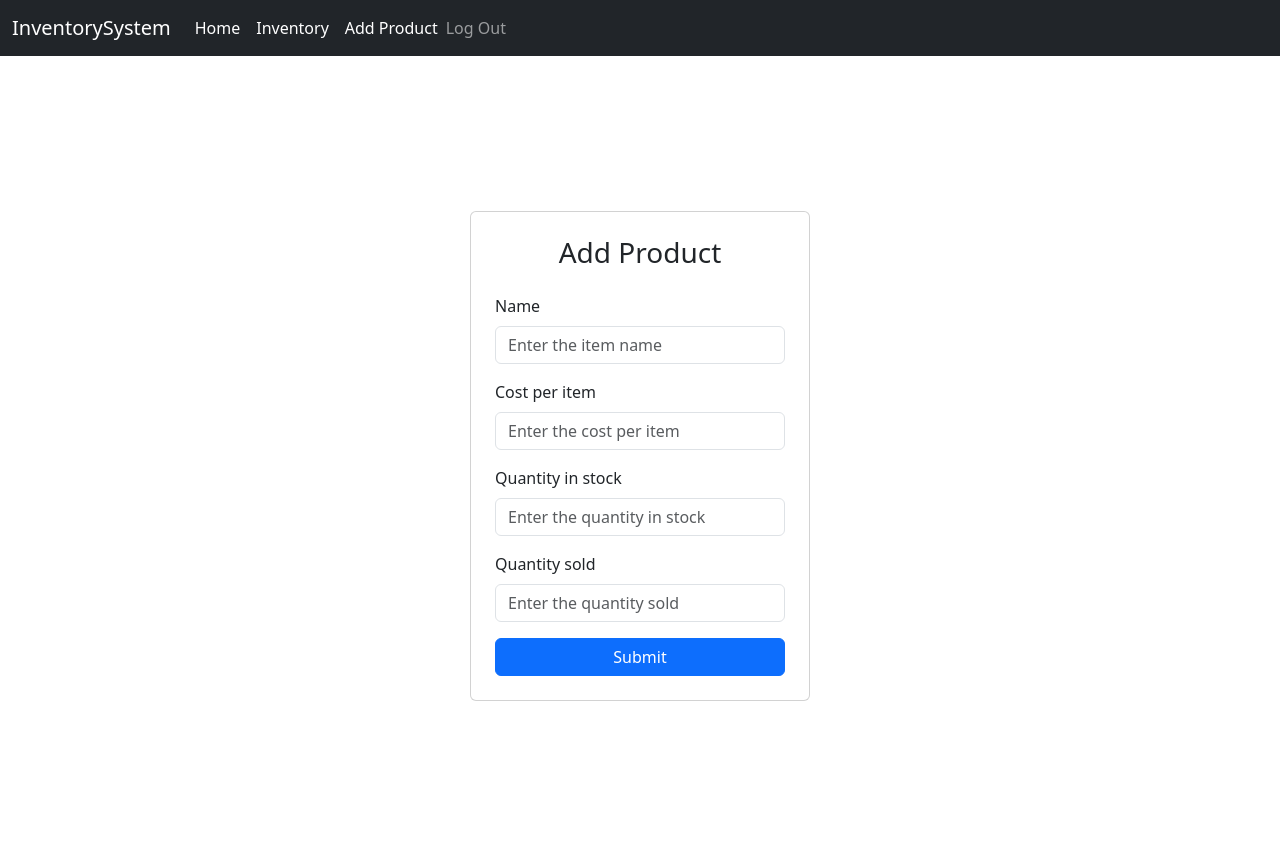
After one commit to Purnendu-tudu/EasyInventoryMM, a Django app: page /inventory/addProduct/ in a window 1280 px wide. The commit adds this page. Run offline with Django 5.2, Linux system fonts and the light colour scheme; a user stored in the database is signed in; some libraries are stand-ins or nearby versions.

Commit message:
Added Crud functionality

```diff
--- /dev/null
+++ b/easyInvMgm/app/forms.py
@@ -0,0 +1,13 @@
+from django.forms import ModelForm
+from .models import Inventory
+
+class AddInventoryForm(ModelForm):
+    class Meta:
+        model = Inventory
+        fields = ['name', 'cost_per_item', 'quantity_in_stock', 'quantity_sold']
+
+
+class UpdateInventoryFrom(ModelForm):
+    class Meta:
+        model = Inventory
+        fields = ['name', 'cost_per_item', 'quantity_in_stock', 'quantity_sold']
--- a/easyInvMgm/app/models.py
+++ b/easyInvMgm/app/models.py
@@ -3,7 +3,7 @@ from django.db import models
 # Create your models here.
 
 class Inventory(models.Model):
-    name = models.CharField(max_length=100,null=False, unique=True, blank=False)
+    name = models.CharField(max_length=100,null=False, blank=False)
     cost_per_item = models.DecimalField(max_digits=19, decimal_places=2, null=False, blank=False)
     quantity_in_stock = models.IntegerField(null=False, blank=False)
     quantity_sold = models.IntegerField(null=False, blank=False)
--- a/easyInvMgm/app/urls.py
+++ b/easyInvMgm/app/urls.py
@@ -1,8 +1,13 @@
 from django.urls import path
 
-from .views import index , inventory_list
+from .views import index , inventory_list, per_producut_view, add_product, delete_product, update_product
 
 urlpatterns = [
     path("",index, name="index"),
-    path("inventorylist/", inventory_list, name="inventoryList")
+    path("inventorylist/", inventory_list, name="inventoryList"),
+    path("product/<int:pk>", per_producut_view, name="product" ),
+    path("addProduct/",add_product, name="addProduct"),
+    path("delete/<int:pk>",delete_product, name="deleteProduct"),
+    path("update/<int:pk>",update_product, name="updateProduct"),
+
 ]
--- a/easyInvMgm/app/views.py
+++ b/easyInvMgm/app/views.py
@@ -1,6 +1,15 @@
-from django.shortcuts import get_object_or_404, render
+from django.shortcuts import get_object_or_404, render, redirect
+
+# here is the decoratores to prevent unauthorized access
+from django.contrib.auth.decorators import login_required
 
 from .models import Inventory
+
+# here we are importing our forms
+from .forms import AddInventoryForm, UpdateInventoryFrom
+
+
+
 
 # Create your views here.
 
@@ -10,7 +19,7 @@ def index(request):
     }
     return render(request, "inventory/index.html", context=context)
 
-
+@login_required
 def inventory_list(request):
     inventories = Inventory.objects.all()
 
@@ -22,11 +31,60 @@ def inventory_list(request):
 
     return render(request, "inventory/inventory_list.html" , context=context)
 
-
-def per_producut(request, pk):
+@login_required
+def per_producut_view(request, pk):
     inventory = get_object_or_404(Inventory, pk=pk)
     context = {
         'inventory' : inventory
     }
 
-    return render(request, "inventory/per_prodcut.html", context=context)
+    return render(request, "inventory/per_product.html", context=context)
+
+
+@login_required
+def add_product(request):
+    if request.method == "POST":
+        add_form = AddInventoryForm(data=request.POST)
+        if add_form.is_valid():
+            new_inventory = add_form.save(commit=False)
+            new_inventory.sales = float(add_form.data['cost_per_item']) * float(add_form.data['quantity_sold'])
+            new_inventory.save()
+            return redirect("/inventory/inventorylist/")
+
+    else:
+        add_form = AddInventoryForm()
+
+    context = {
+        "form" : add_form
+    }
+
+    return render(request, "inventory/inventory_add.html", context=context )
+
+@login_required
+def delete_product(request, pk):
+    inventory = get_object_or_404(Inventory, pk=pk)
+    inventory.delete()
+    return redirect("/inventory/inventorylist/")
+
+@login_required
+def update_product(request, pk):
+    inventory = get_object_or_404(Inventory, pk=pk)
+
+    if request.method == "POST":
+        updateForm = UpdateInventoryFrom(data=request.POST)
+        if updateForm.is_valid():
+            inventory.name = updateForm.data['name']
+            inventory.cost_per_item = updateForm.data['cost_per_item']
+            inventory.quantity_in_stock = updateForm.data['quantity_in_stock']
+            inventory.quantity_sold = updateForm.data['quantity_sold']
+            inventory.sales = float(inventory.cost_per_item) * float(inventory.quantity_sold)
+            inventory.save()
+            return redirect("/inventory/inventorylist/")
+    else:
+        updateForm = UpdateInventoryFrom(instance=inventory)
+
+    context = {
+        "form" : updateForm
+    }
+
+    return render(request, "inventory/inventory_update.html", context=context)
--- /dev/null
+++ b/easyInvMgm/templates/inventory/inventory_add.html
@@ -0,0 +1,80 @@
+{% extends "../layout.html" %}
+
+{% block content %}
+<div class="container d-flex justify-content-center align-items-center min-vh-100">
+    <div class="row w-100">
+      <div class="col-md-4 mx-auto">
+        <div class="card p-4">
+          <h3 class="text-center mb-4">Add Product</h3>
+
+          <!-- Check if there are any non-field errors (general form errors) -->
+          {% if form.non_field_errors %}
+          <div class="alert alert-danger">
+            {% for error in form.non_field_errors %}
+              <p>{{ error }}</p>
+            {% endfor %}
+          </div>
+          {% endif %}
+
+          <form method="POST">
+            {% csrf_token %}
+
+            <!-- Name Field with Error Handling -->
+            <div class="mb-3">
+              <label for="id_name" class="form-label">Name</label>
+              <input type="text" class="form-control {% if form.name.errors %}is-invalid{% endif %}" id="id_name" name="name" maxlength="100" required placeholder="Enter the item name">
+              {% if form.name.errors %}
+              <div class="invalid-feedback">
+                {% for error in form.name.errors %}
+                  <p>{{ error }}</p>
+                {% endfor %}
+              </div>
+              {% endif %}
+            </div>
+
+            <!-- Cost per Item Field with Error Handling -->
+            <div class="mb-3">
+              <label for="id_cost_per_item" class="form-label">Cost per item</label>
+              <input type="number" class="form-control {% if form.cost_per_item.errors %}is-invalid{% endif %}" id="id_cost_per_item" name="cost_per_item" step="0.01" required placeholder="Enter the cost per item">
+              {% if form.cost_per_item.errors %}
+              <div class="invalid-feedback">
+                {% for error in form.cost_per_item.errors %}
+                  <p>{{ error }}</p>
+                {% endfor %}
+              </div>
+              {% endif %}
+            </div>
+
+            <!-- Quantity in Stock Field with Error Handling -->
+            <div class="mb-3">
+              <label for="id_quantity_in_stock" class="form-label">Quantity in stock</label>
+              <input type="number" class="form-control {% if form.quantity_in_stock.errors %}is-invalid{% endif %}" id="id_quantity_in_stock" name="quantity_in_stock" required placeholder="Enter the quantity in stock">
+              {% if form.quantity_in_stock.errors %}
+              <div class="invalid-feedback">
+                {% for error in form.quantity_in_stock.errors %}
+                  <p>{{ error }}</p>
+                {% endfor %}
+              </div>
+              {% endif %}
+            </div>
+
+            <!-- Quantity Sold Field with Error Handling -->
+            <div class="mb-3">
+              <label for="id_quantity_sold" class="form-label">Quantity sold</label>
+              <input type="number" class="form-control {% if form.quantity_sold.errors %}is-invalid{% endif %}" id="id_quantity_sold" name="quantity_sold" required placeholder="Enter the quantity sold">
+              {% if form.quantity_sold.errors %}
+              <div class="invalid-feedback">
+                {% for error in form.quantity_sold.errors %}
+                  <p>{{ error }}</p>
+                {% endfor %}
+              </div>
+              {% endif %}
+            </div>
+
+            <button type="submit" class="btn btn-primary w-100">Submit</button>
+          </form>
+        </div>
+      </div>
+    </div>
+  </div>
+{% endblock %}
--- a/easyInvMgm/templates/inventory/inventory_list.html
+++ b/easyInvMgm/templates/inventory/inventory_list.html
@@ -17,7 +17,7 @@
             </thead>
             <tbody>
                 {% for inventory in inventories %}
-                <tr style="cursor: pointer; cursor: hand;" >
+                <tr style="cursor: pointer; cursor: hand;" onclick="window.location = `{% url 'product' inventory.id %}`" >
                     <th scope="row" >{{ forloop.counter }}</th>
                     <th scope="row" >{{ inventory.name }}</th>
                     <th scope="row" >{{ inventory.quantity_in_stock }}</th>
--- a/easyInvMgm/templates/layout.html
+++ b/easyInvMgm/templates/layout.html
@@ -8,6 +8,14 @@
       rel="stylesheet"
       integrity="sha384-QWTKZyjpPEjISv5WaRU9OFeRpok6YctnYmDr5pNlyT2bRjXh0JMhjY6hW+ALEwIH"
       crossorigin="anonymous"
+    />
+
+    <link
+      rel="stylesheet"
+      href="https://cdnjs.cloudflare.com/ajax/libs/font-awesome/6.6.0/css/all.min.css"
+      integrity="sha512-Kc323vGBEqzTmouAECnVceyQqyqdsSiqLQISBL29aUW4U/M7pSPA/gEUZQqv1cwx4OnYxTxve5UMg5GT6L4JJg=="
+      crossorigin="anonymous"
+      referrerpolicy="no-referrer"
     />
 
     {% if title %}
@@ -39,7 +47,23 @@
             </li>
             <li class="nav-item">
               {% if request.user.is_authenticated %}
-                <a class="nav-link active" aria-current="page" href="{% url 'inventoryList' %}">Inventory</a>
+              <a
+                class="nav-link active"
+                aria-current="page"
+                href="{% url 'inventoryList' %}"
+                >Inventory</a
+              >
+              {% endif %}
+            </li>
+
+            <li class="nav-item">
+              {% if request.user.is_authenticated %}
+              <a
+                class="nav-link active"
+                aria-current="page"
+                href="{% url 'addProduct' %}"
+                >Add Product</a
+              >
               {% endif %}
             </li>
 
```
Also changed, not shown: easyInvMgm/templates/inventory/inventory_update.html (added, +80 -0 lines), easyInvMgm/templates/inventory/per_product.html (+107 -1 lines), easyInvMgm/app/migrations/0002_alter_inventory_name.py (added), easyInvMgm/db.sqlite3.
